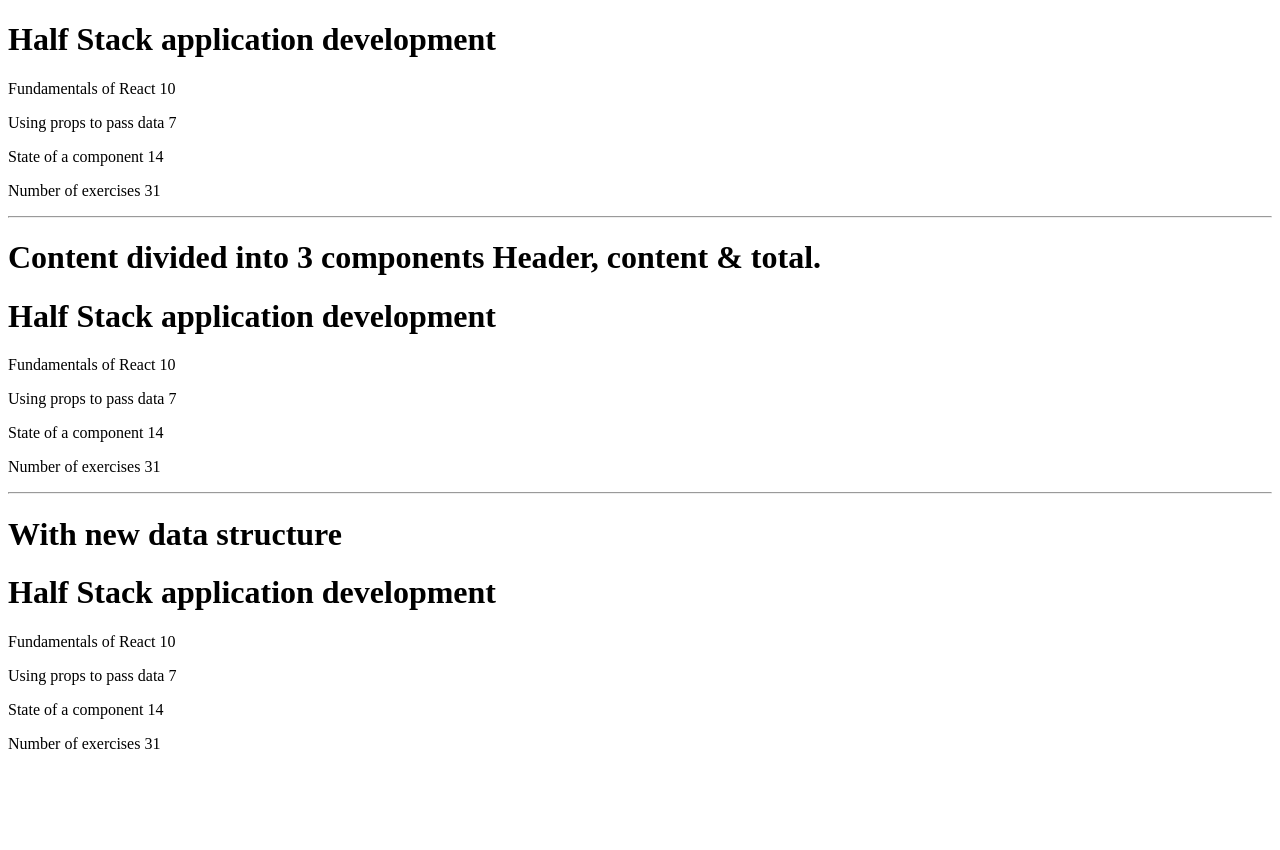
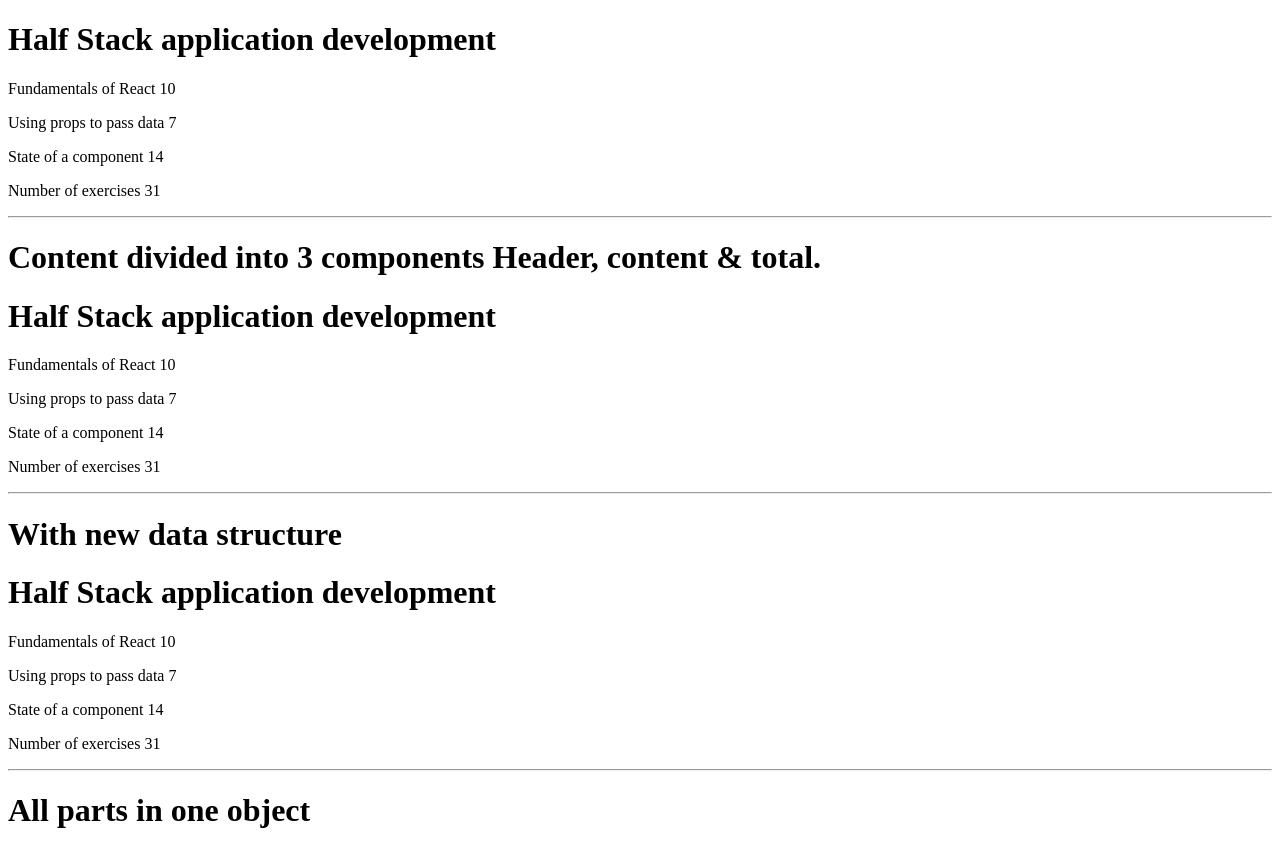
Before and after one commit to Alessio2002/01-kurssitiedot, a React (Vite) app in the folder part1/: page / in a window 1280 px wide. Before the commit the page ends 800 px from the top, so only its background shows below. Built offline with nearby package versions, Linux system fonts and the light colour scheme.

Commit message:
update git

```diff
--- a/part1/src/App.jsx
+++ b/part1/src/App.jsx
@@ -102,6 +102,8 @@ const App = () => {
       <Total
         total={part1_n.exercises + part2_n.exercises + part3_n.exercises}
       />
+      <hr />
+      <h1>All parts in one object</h1>
     </>
   );
 };
```
